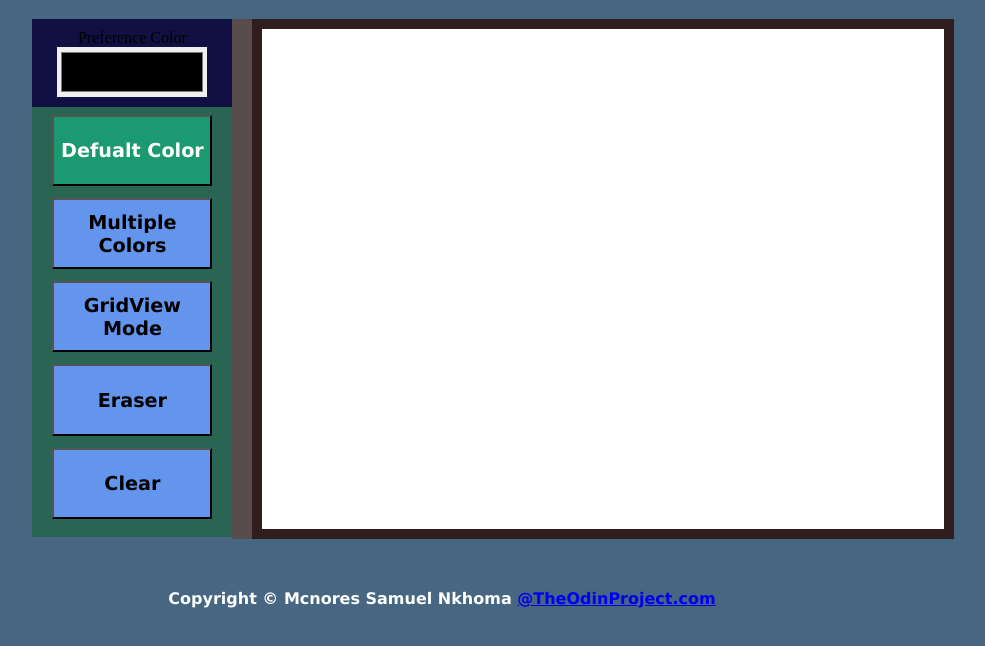
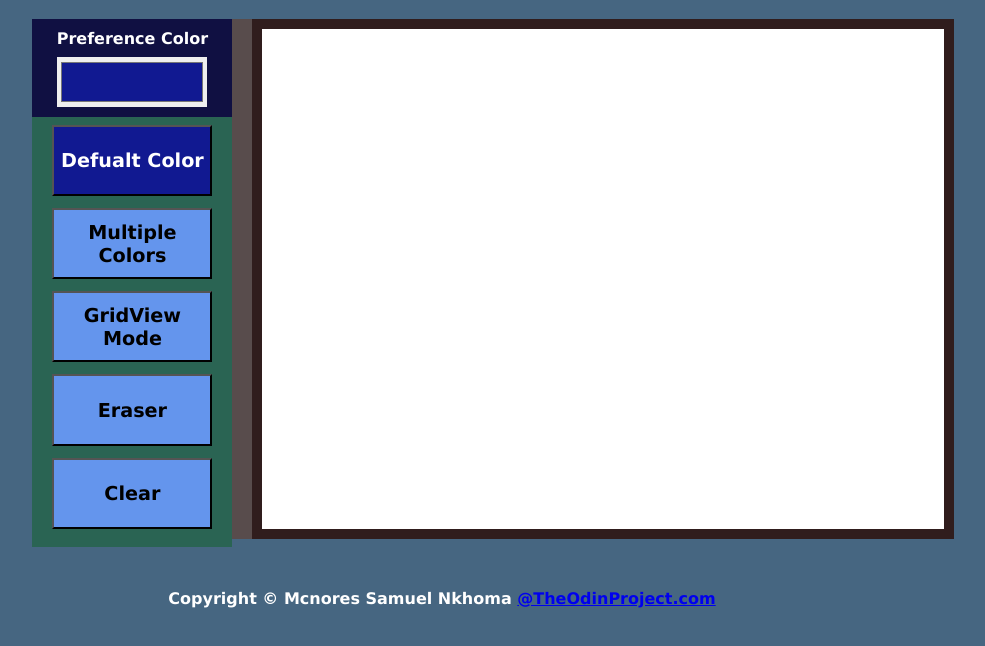
Before and after one commit to Mcnores-Samuel/-Project-Etch-a-Sketch-, a plain HTML site: page index.html in a window 1280 px wide. Both pictures are taken after a click on the button "Defualt Color". Shown: the part 62-708 px from the top of the page, without its empty margins (198-1183 px from the left). Drawn offline with Linux system fonts and the light colour scheme.

Commit message:
added a color prefrence feature and added css on it

```diff
--- a/app-Dom.js
+++ b/app-Dom.js
@@ -24,7 +24,8 @@ let createGrid = number => {
    }
 
    gridContainer.setAttribute("style", `display: grid;
-   grid-template-columns: repeat(${number}, 1fr);`);
+   grid-template-columns: repeat(${number}, 1fr);
+   grid-template-rows: repeat(${number}, 1fr);`);
 }
 
 let  renderMode = () => {
@@ -55,17 +56,18 @@ let  renderMode = () => {
 }
 
 let buttonsFunctionality = () => {
+    const choiceColor = document.querySelector("input");
     const accessAllButtons = document.querySelectorAll("button");
     const gridDivs = document.querySelectorAll(".many");
 
     accessAllButtons.forEach(item => {
         item.addEventListener("click", () => {
             if(item.textContent == "Defualt Color"){
-                item.style.backgroundColor = "#1B9970"
+                item.style.backgroundColor = choiceColor.value
                 item.style.color = "white"
                 gridDivs.forEach(element => {
                     element.addEventListener("click", () => {
-                        element.style.backgroundColor = "#1B9970"
+                        element.style.backgroundColor = choiceColor.value
                     })
                 })
             }
@@ -98,7 +100,6 @@ let buttonsFunctionality = () => {
 }
 
 let userChoiseColor = () => {
-    const choiceColor = document.querySelector("input");
     const gridDivs = document.querySelectorAll(".many");
 
     gridDivs.forEach(item => {
--- a/index.css
+++ b/index.css
@@ -25,6 +25,13 @@ body {
     height: 520px;
     border-right: 20px solid rgb(88, 76, 76);
     margin-left: 10%;
+    color: white;
+    font-family: Verdana, Geneva, Tahoma, sans-serif;
+    font-weight: bold;
+}
+
+label {
+    margin-bottom: 5%;
 }
 
 .buttons {
--- a/index.html
+++ b/index.html
@@ -13,7 +13,7 @@
             <div class="input-container">
                     <div class="color-prefer">
                         <label for="custom">Preference Color</label>
-                        <input id="custom" type="color">
+                        <input id="custom" type="color" value="#111991">
                     </div>
                     <div class="buttons">
                         <button id="defualt">Defualt Color</button>
```
